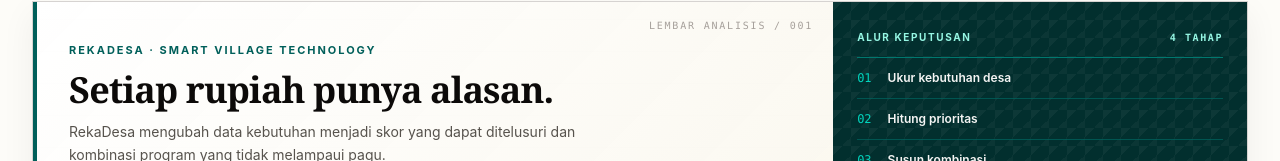
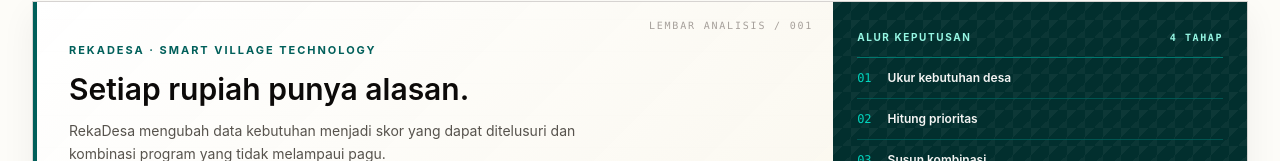
Before and after one commit to alifaguslerian/Smart-Village-RekaDesa, a React (Vite) app in the folder frontend/: page / in a window 1280 px wide. Shown: the part 179-340 px from the top of the page. Built offline with nearby package versions, Linux system fonts and the light colour scheme; no server answers.

Commit message:
feat: implement AdminDashboard component and styling for village budget simulation

```diff
--- a/frontend/src/components/AdminDashboard.tsx
+++ b/frontend/src/components/AdminDashboard.tsx
@@ -123,7 +123,7 @@
           <div className="ledger-cover relative px-6 py-8 sm:px-8 sm:py-10 border-l-4 border-teal-800">
             <div className="absolute right-5 top-4 font-mono text-[10px] tracking-[0.18em] text-stone-400">LEMBAR ANALISIS / 001</div>
             <p className="text-[11px] font-bold uppercase tracking-[0.18em] text-teal-800">RekaDesa · Smart Village Technology</p>
-            <h1 className="mt-3 max-w-2xl font-serif text-3xl sm:text-4xl font-bold leading-[1.08] tracking-tight text-stone-950">
+            <h1 className="mt-3 max-w-2xl text-2xl font-semibold leading-tight text-stone-950 sm:text-3xl">
               Setiap rupiah punya alasan.
             </h1>
             <p className="mt-3 max-w-xl text-sm leading-relaxed text-stone-600">
```
